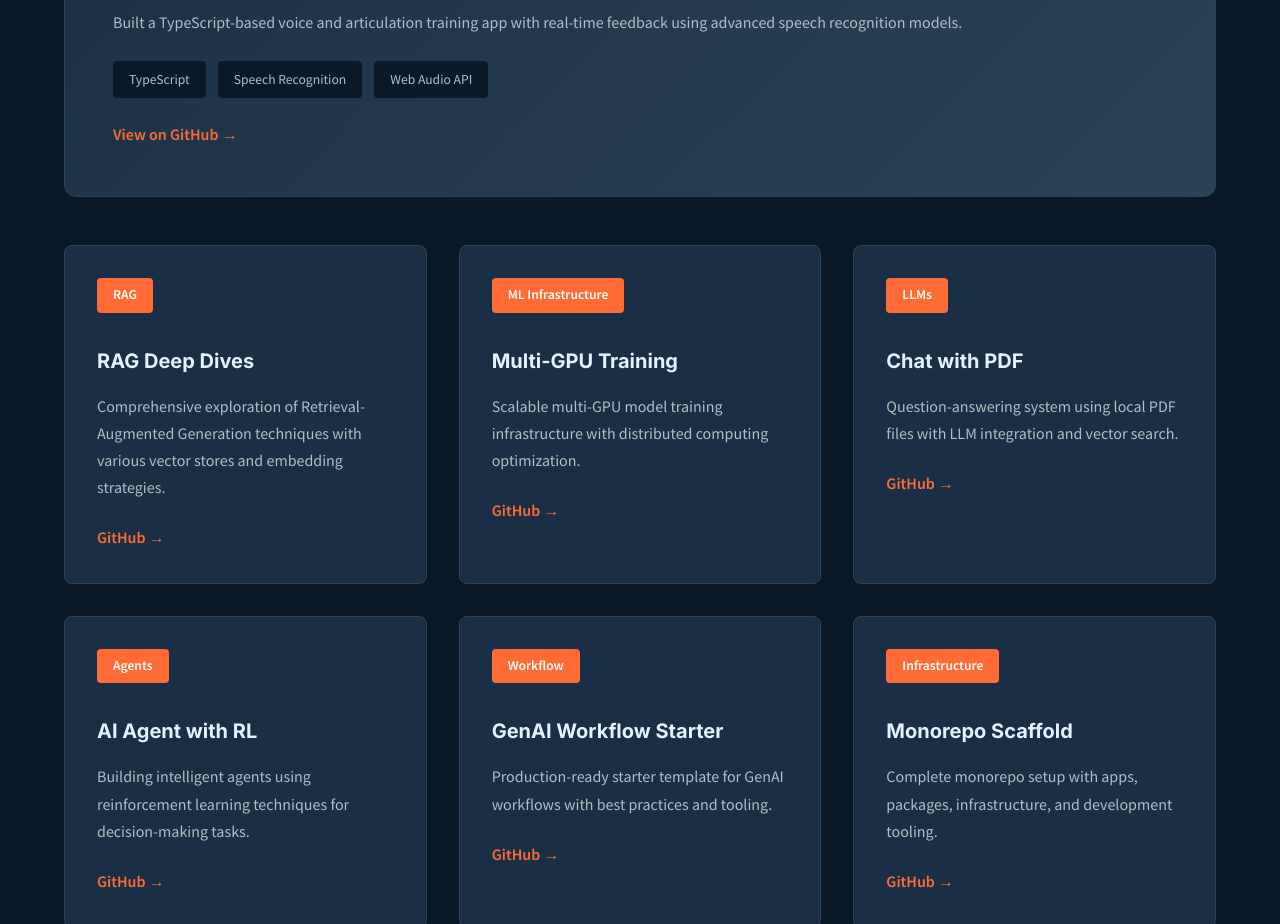
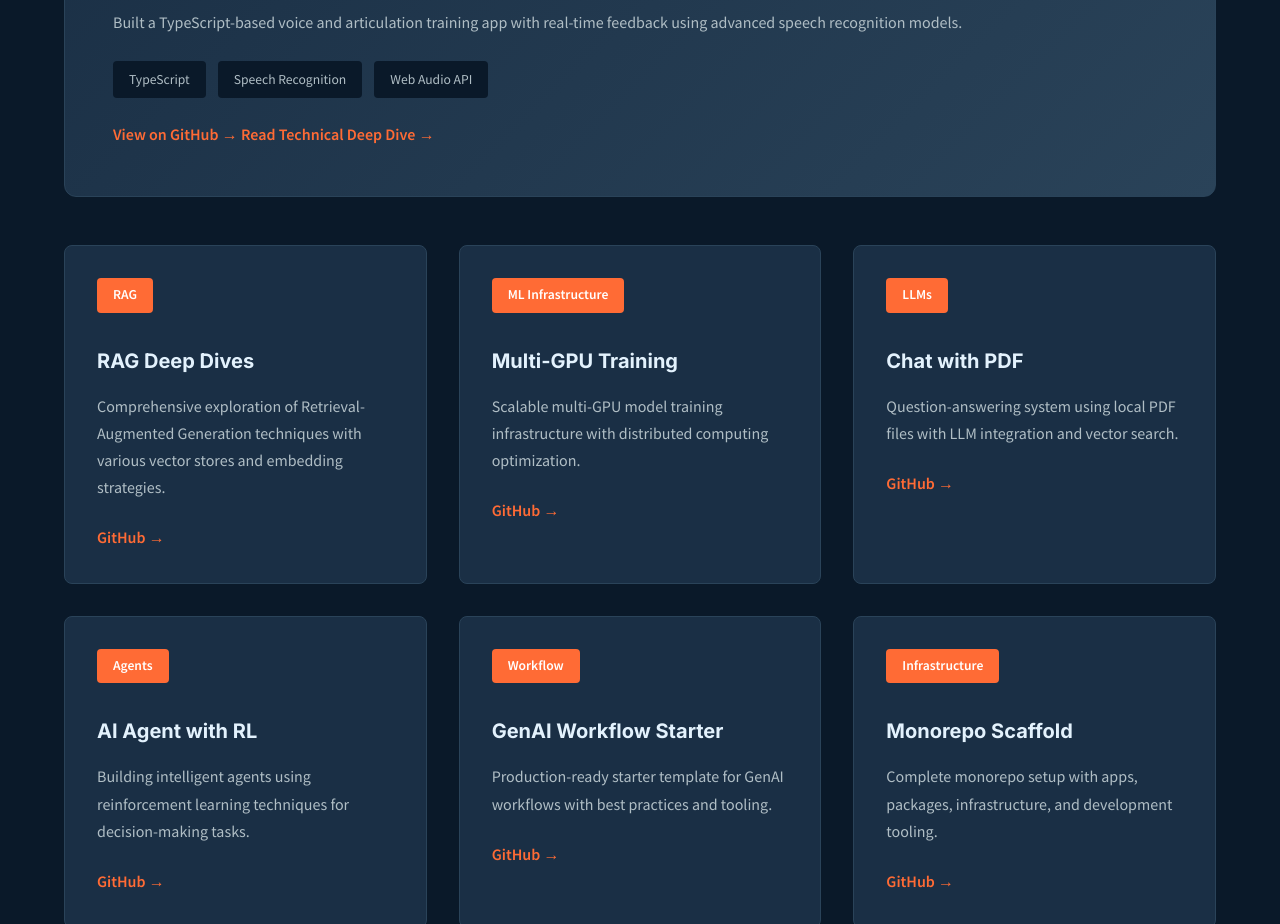
Before and after one commit to rakeshkurakula/rakeshkurakula.github.io, a plain HTML site: page index.html in a window 1280 px wide. Shown: the part 2160-3084 px from the top of the page. Drawn offline with Linux system fonts and the light colour scheme.

Commit message:
Add link to technical deep dive in index.html

```diff
--- a/index.html
+++ b/index.html
@@ -92,6 +92,7 @@
                         <span class="tech-tag">Web Audio API</span>
                     </div>
                     <a href="https://github.com/rakeshkurakula/voice_training_app" target="_blank" class="project-link">View on GitHub →</a>
+                                        <a href="blog-voice-training.html" target="_blank" class="project-link">Read Technical Deep Dive →</a>
                 </div>
             </div>
 
```
